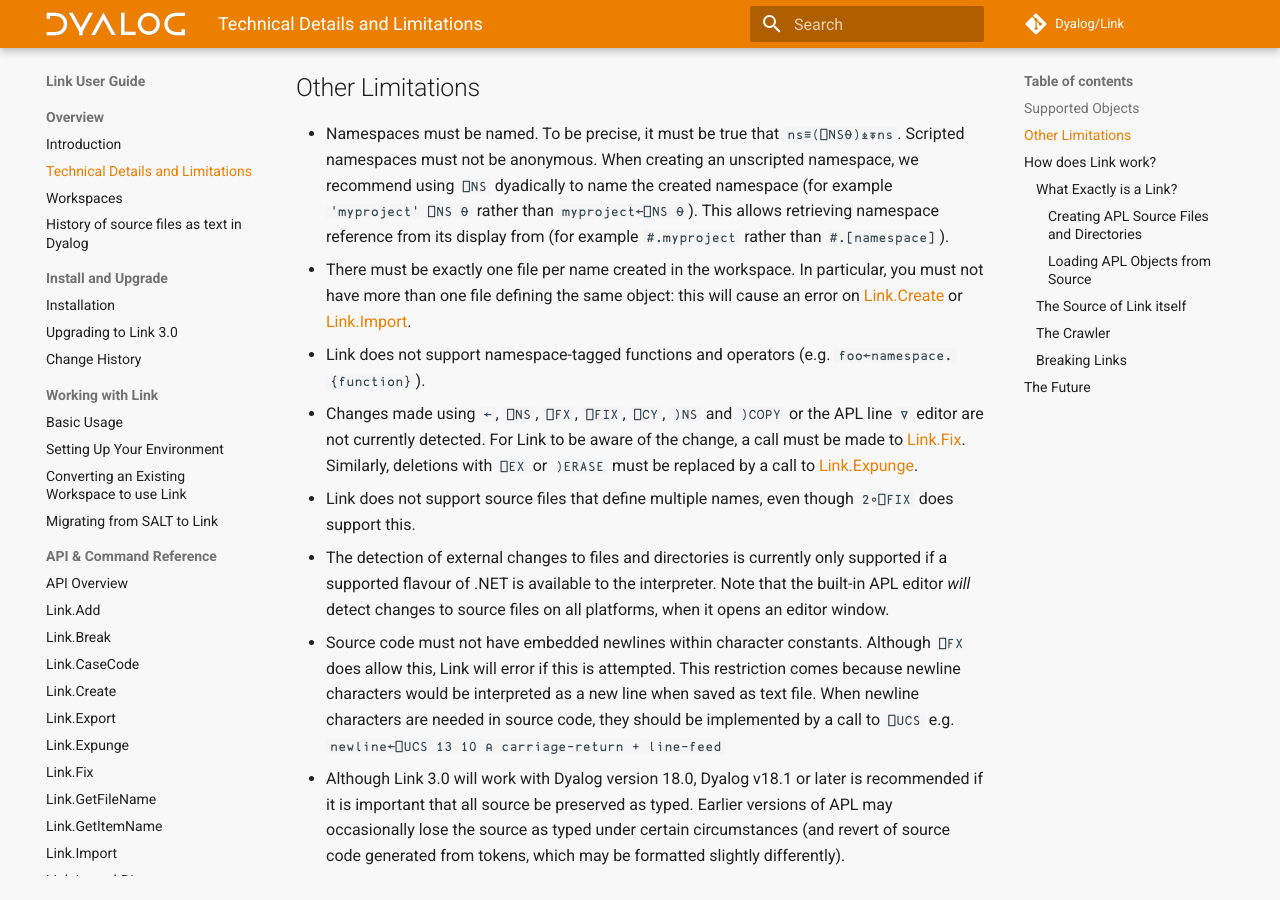
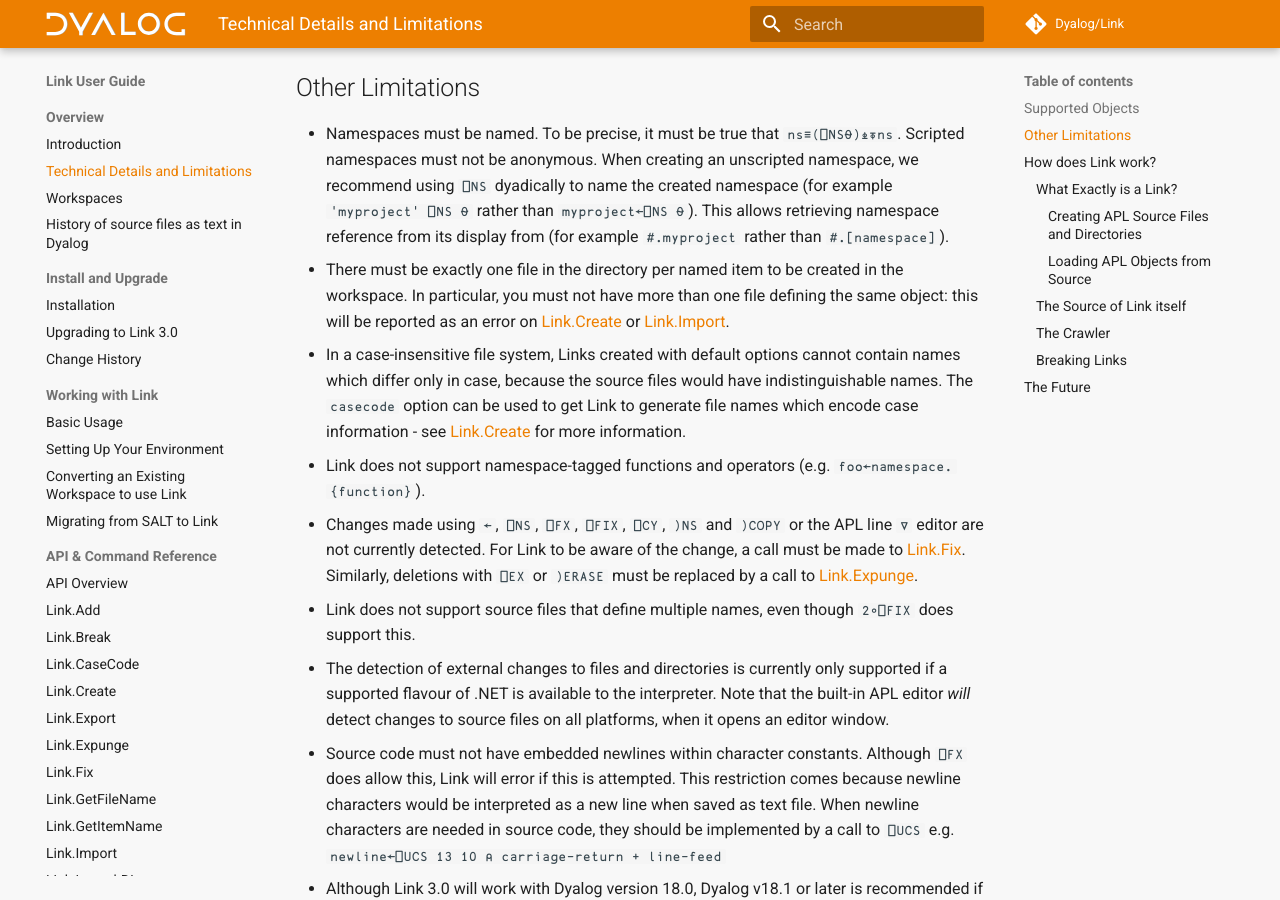
Before and after one commit to Dyalog/link, an MkDocs documentation site: the page built from docs/Discussion/TechDetails.md, in a window 1280 px wide and 900 px high, scrolled down 992 px. Built offline with MkDocs 1.6.1 and Material for MkDocs 9.7.7, drawn with Linux system fonts in a browser that asks for light colours; comment, search, counter and statistics services are not loaded.

Commit message:
Improve documentation of name limitations

```diff
--- a/docs/Discussion/TechDetails.md
+++ b/docs/Discussion/TechDetails.md
@@ -23,7 +23,8 @@
 ## Other Limitations
 
 - Namespaces must be named. To be precise, it must be true that `ns≡(⎕NS⍬)⍎⍕ns`. Scripted namespaces must not be anonymous. When creating an unscripted namespace, we recommend using `⎕NS` dyadically to name the created namespace (for example `'myproject' ⎕NS ⍬` rather than `myproject←⎕NS ⍬`). This allows retrieving namespace reference from its display from (for example `#.myproject` rather than `#.[namespace]`).
-- There must be exactly one file per name created in the workspace. In particular, you must not have more than one file defining the same object: this will cause an error on [Link.Create](../API/Link.Create.md) or [Link.Import](../API/Link.Import.md).
+- There must be exactly one file in the directory per named item to be created in the workspace. In particular, you must not have more than one file defining the same object: this will be reported as an error on [Link.Create](../API/Link.Create.md) or [Link.Import](../API/Link.Import.md).
+- In a case-insensitive file system, Links created with default options cannot contain names which differ only in case, because the source files would have indistinguishable names. The `casecode` option can be used to get Link to generate file names which encode case information - see [Link.Create](../API/Link.Create.md) for more information.
 - Link does not support namespace-tagged functions and operators (e.g. `foo←namespace.{function}`).
 - Changes made using `←`, `⎕NS`, `⎕FX`, `⎕FIX`, `⎕CY`, `)NS` and `)COPY` or the APL line `∇` editor are not currently detected. For Link to be aware of the change, a call must be made to [Link.Fix](../API/Link.Fix.md). Similarly, deletions with `⎕EX` or `)ERASE` must be replaced by a call to [Link.Expunge](../API/Link.Expunge.md).
 - Link does not support source files that define multiple names, even though `2∘⎕FIX` does support this.
```
